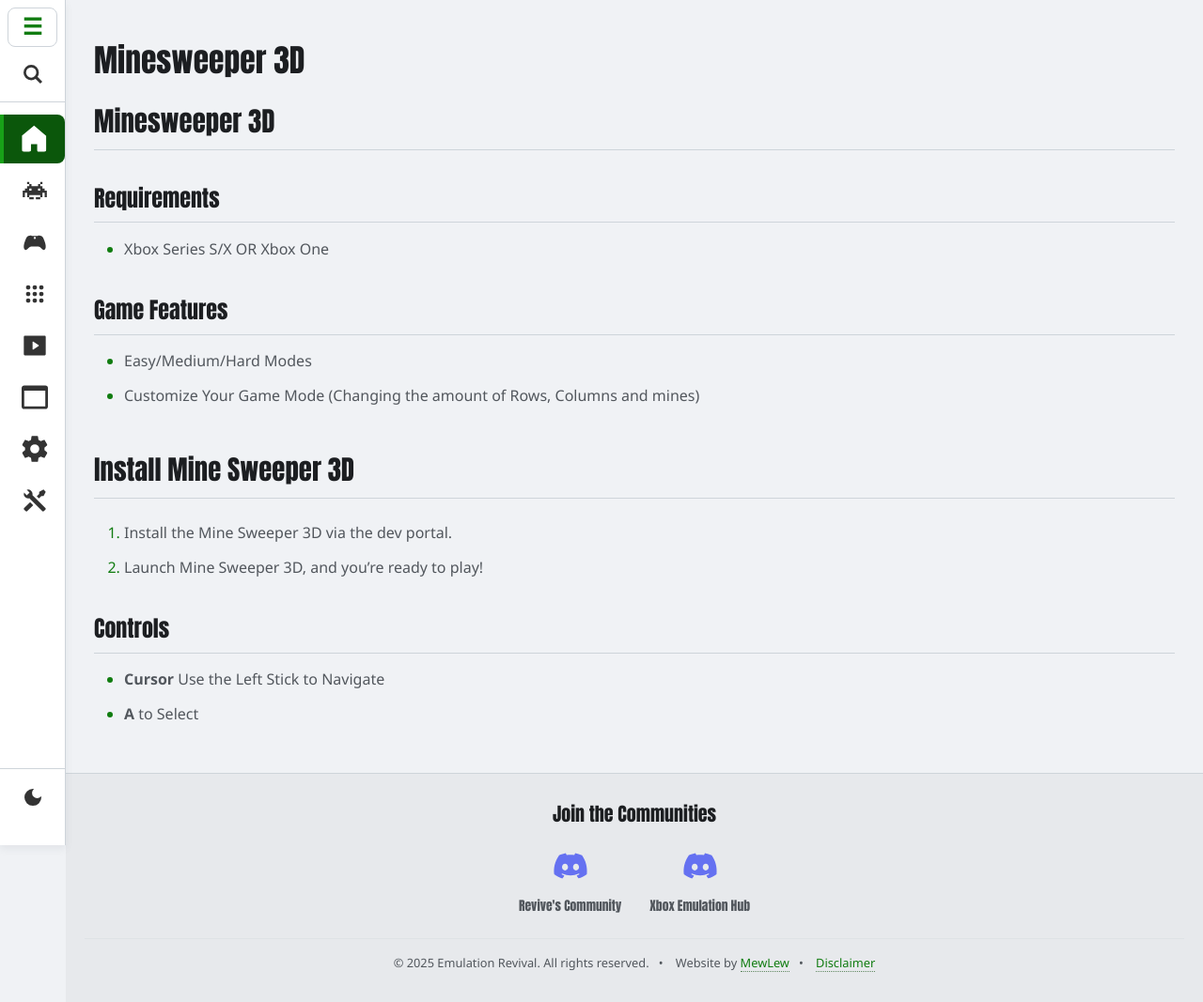
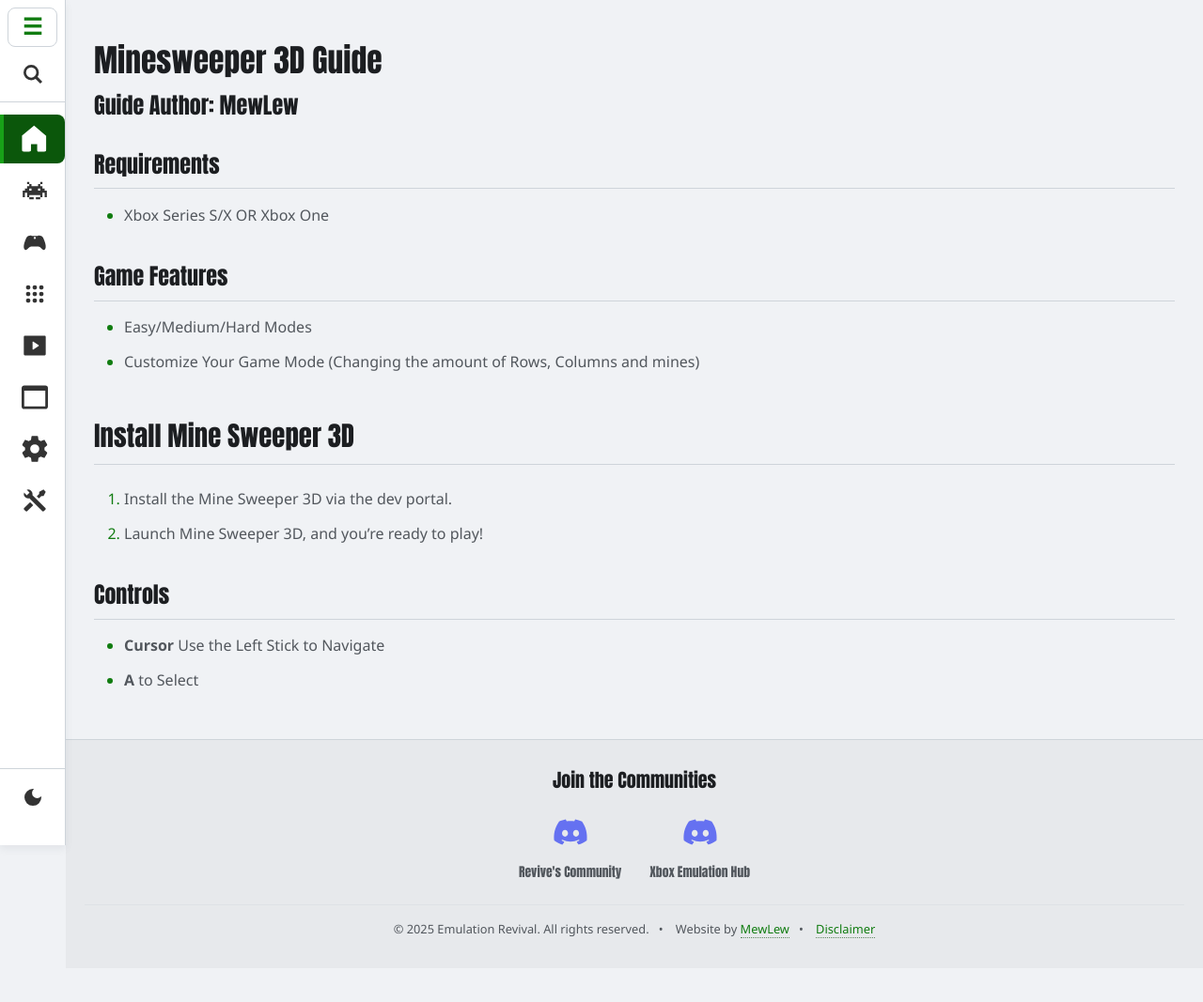
Before and after one commit to EmulationRevival/emulationrevival.github.io, a Jekyll site: the page built from guides/ports/mine.md, in a window 1280 px wide. Shown: the whole page at 94% size. Built offline with Jekyll 4.4.1, drawn with Linux system fonts in a browser that asks for light colours; after the commit the page ends 1031 px from its top, so only the background shows below that.

Commit message:
Update mine.md

```diff
--- a/guides/ports/mine.md
+++ b/guides/ports/mine.md
@@ -1,11 +1,10 @@
 ---
 layout: template
-title: "Minesweeper 3D"
+title: "Minesweeper 3D Guide"
 permalink: /guides/ports/mine-guide/
 description: "A guide for setting up Minesweeper 3D on dev mode."
+author: "MewLew"
 ---
-
-## Minesweeper 3D
 
 ### Requirements
 - Xbox Series S/X OR Xbox One
```
